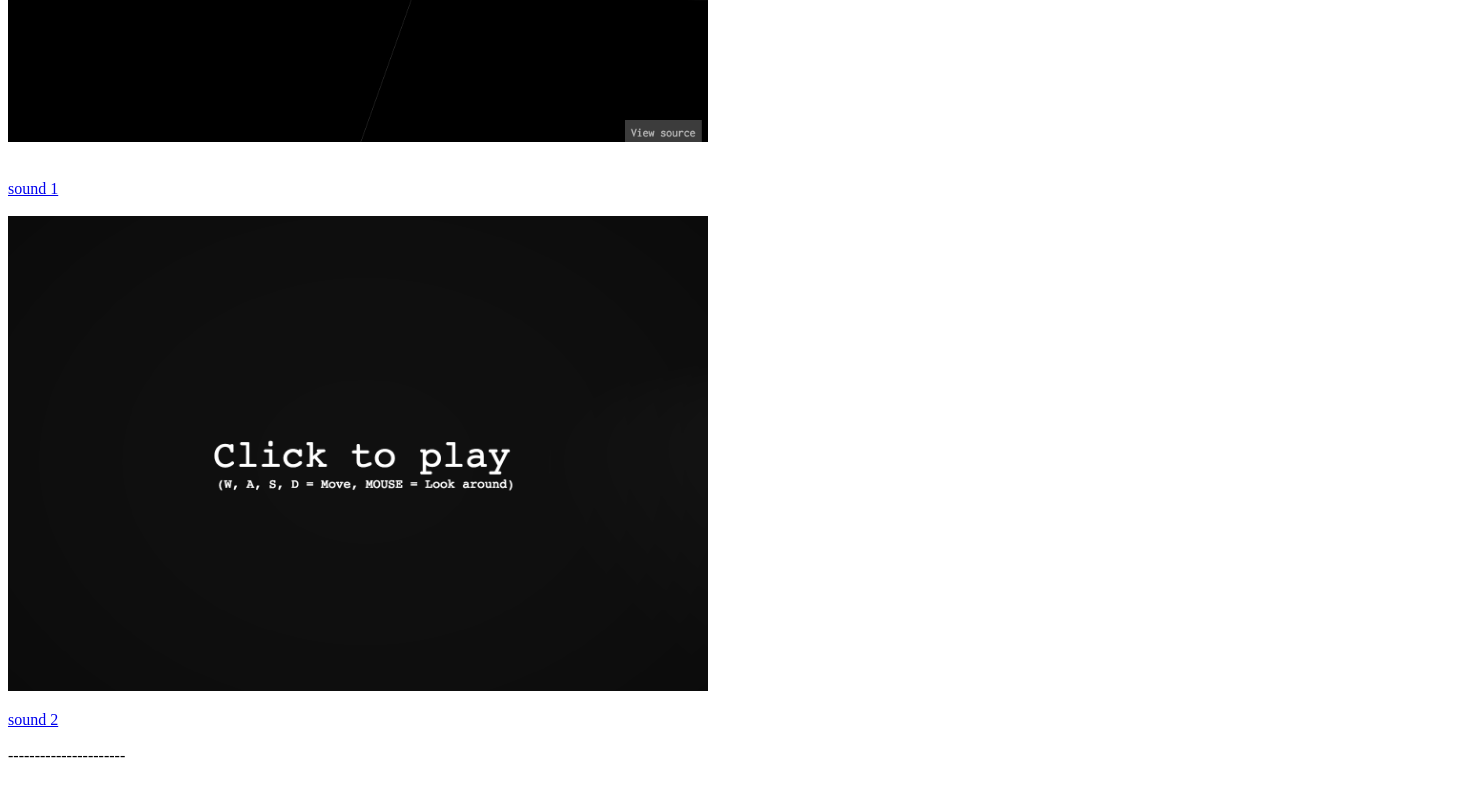
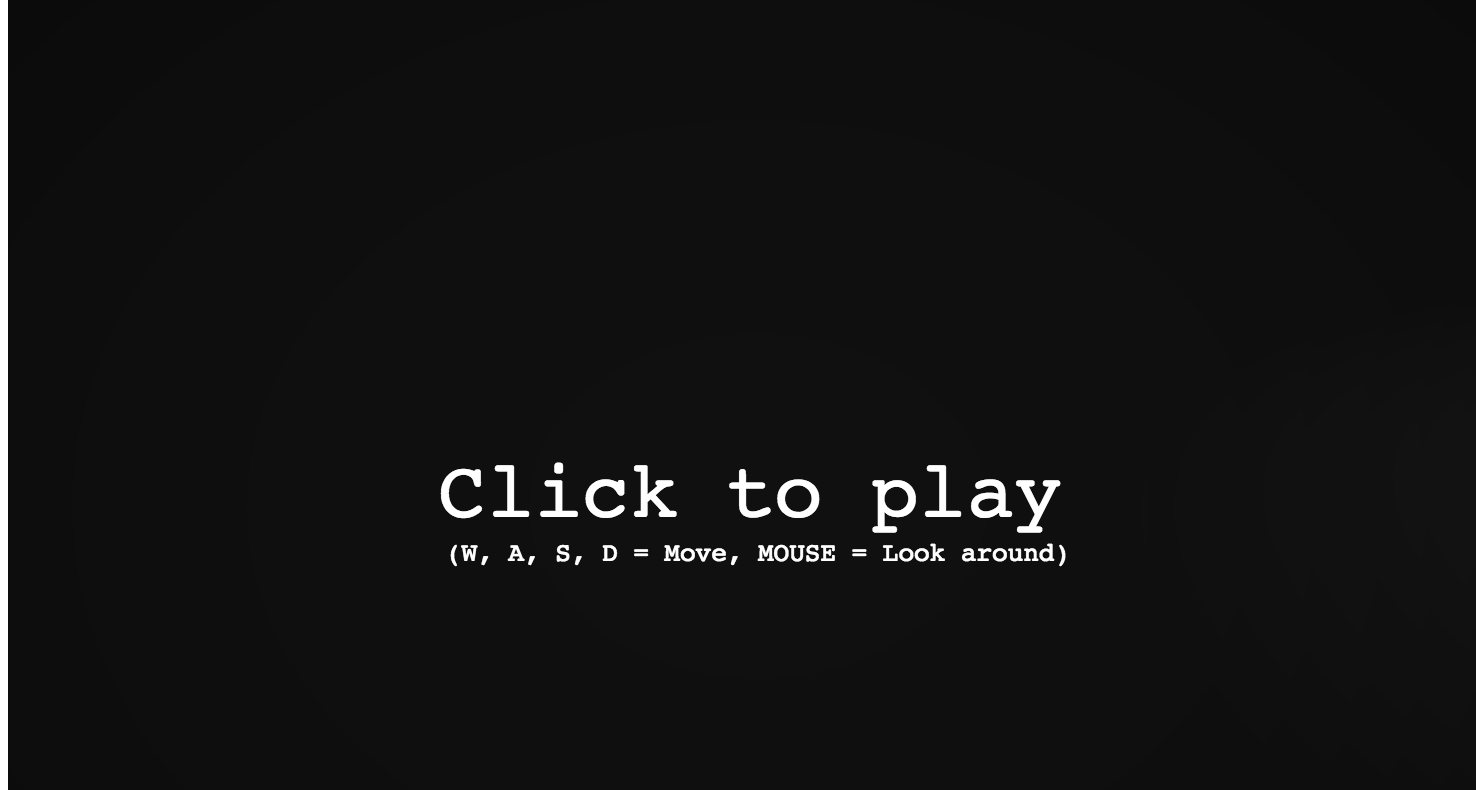
Before and after one commit to haehaehae/dpb2-first-project, a plain HTML site: page reference.html in a window 1280 px wide. Shown: the part 2010-2800 px from the top of the page, 1476 px wide, since content can reach past the window. Drawn offline with Linux system fonts and the light colour scheme; a script that the page names is missing.

Commit message:
Update reference.html

```diff
--- a/reference.html
+++ b/reference.html
@@ -37,5 +37,5 @@
 	</main>
 </body>
 <style type="text/css">
-	img{width:700px;}
+	img{width=:700px;}
 </style>
```
